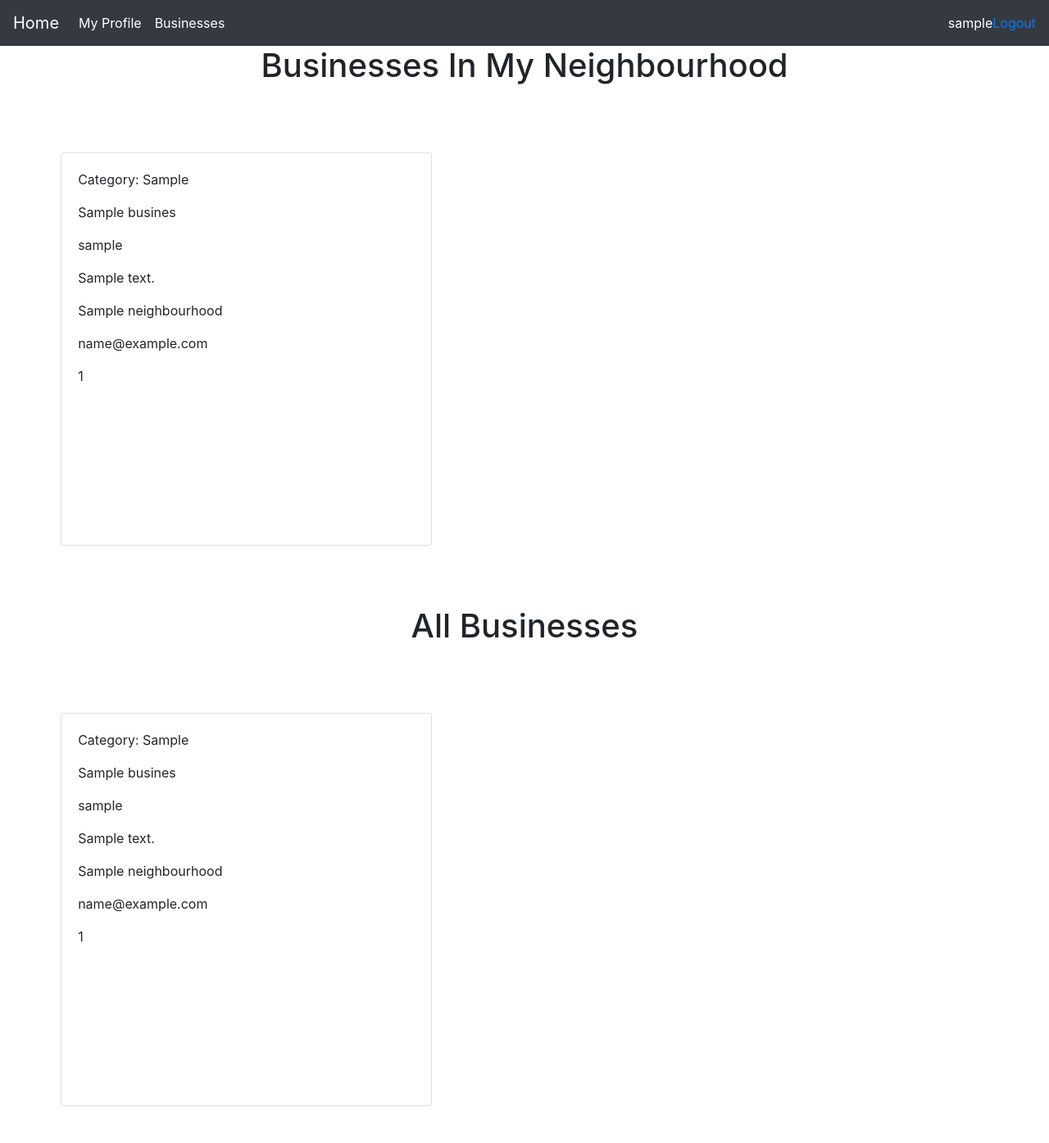
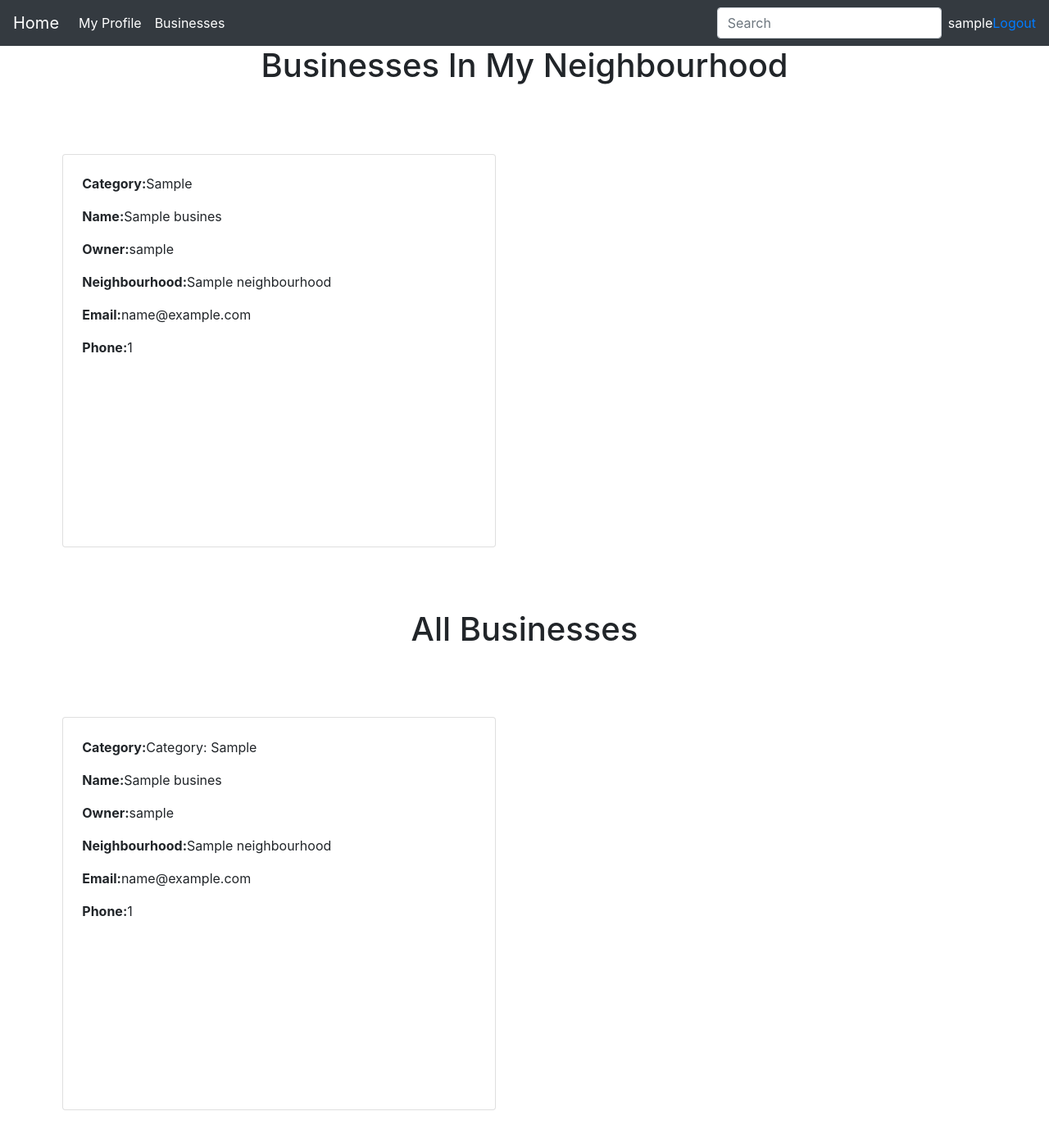
Before and after one commit to dancan-sandys/neighbourhoods, a Django app: page /businessses/ in a window 1280 px wide. Shown: the top 1395 px of the page at 82% size. Run offline with Django 3.2, Linux system fonts and the light colour scheme; a user stored in the database is signed in; tables that the repository leaves empty hold one stand-in row (values such as "Sample post"); some libraries are stand-ins or nearby versions.

Commit message:
add the search function and the search view

```diff
--- a/neigbour/models.py
+++ b/neigbour/models.py
@@ -50,5 +50,7 @@
     def deletebusiness(self):
         self.delete()
 
+    @classmethod
     def searchbusiness(cls, category):
         searchresults = cls.objects.filter(category = category)
+        return searchresults
--- a/neigbour/static/css/business.css
+++ b/neigbour/static/css/business.css
@@ -17,7 +17,7 @@
     height: 5vh;
 }
 
-form{
+.create{
     padding: 5%;
 }
 
@@ -25,3 +25,17 @@
 select{
     width: 20%;
 }
+img{
+    width: 100%;
+    height: 50vh;
+
+}
+
+.singlebusiness{
+    padding: 5%;
+}
+
+
+.message{
+    padding: 20% 10%;
+}
--- a/neigbour/templates/Business/businesses.html
+++ b/neigbour/templates/Business/businesses.html
@@ -11,13 +11,12 @@
 <div class="businesses">
     {%for business in ourbusinesses%}
     <div class="business card">
-        <p>Category: {{business.category}}</p>
-        <p>{{business.Name}}</p>
-        <p>{{business.owner.username}}</p>
-        <p>{{business.Description}}</p>
-        <p>{{business.Neighbourhood.Name}}</p>
-        <p>{{business.Email}}</p>
-        <p>{{business.Phone}}</p>
+        <p><strong>Category:</strong>{{business.category}}</p>
+        <p><strong>Name:</strong>{{business.Name}}</p>
+        <p><strong>Owner:</strong>{{business.owner.username}}</p>
+        <p><strong>Neighbourhood:</strong>{{business.Neighbourhood.Name}}</p>
+        <p><strong>Email:</strong>{{business.Email}}</p>
+        <p><strong>Phone:</strong>{{business.Phone}}</p>
 
     </div>
     {%endfor%}
@@ -27,13 +26,12 @@
 <div class="businesses">
     {%for business in businesses%}
     <div class="business card">
-        <p>Category: {{business.category}}</p>
-        <p>{{business.Name}}</p>
-        <p>{{business.owner.username}}</p>
-        <p>{{business.Description}}</p>
-        <p>{{business.Neighbourhood.Name}}</p>
-        <p>{{business.Email}}</p>
-        <p>{{business.Phone}}</p>
+        <p><strong>Category:</strong>Category: {{business.category}}</p>
+        <p><strong>Name:</strong>{{business.Name}}</p>
+        <p><strong>Owner:</strong>{{business.owner.username}}</p>
+        <p><strong>Neighbourhood:</strong>{{business.Neighbourhood.Name}}</p>
+        <p><strong>Email:</strong>{{business.Email}}</p>
+        <p><strong>Phone:</strong>{{business.Phone}}</p>
 
     </div>
     {%endfor%}
--- a/neigbour/templates/Business/create.html
+++ b/neigbour/templates/Business/create.html
@@ -8,7 +8,7 @@
 
 {%endblock%}
 
-<form action="" class="text-center" method="POST" enctype="multipart/form-data">
+<form action="" class="text-center create" method="POST" enctype="multipart/form-data">
     {%csrf_token%}
 
     <h1>Add A Business</h1>
--- a/neigbour/templates/navbar.html
+++ b/neigbour/templates/navbar.html
@@ -1,6 +1,7 @@
 <nav class="navbar navbar-expand-lg navbar-light bg-dark">
   <a class="navbar-brand text-white" href="{%url 'home'%}">Home</a>
-    <button class="navbar-toggler" type="button" data-toggle="collapse" data-target="#navbarText" aria-controls="navbarText" aria-expanded="false" aria-label="Toggle navigation">
+  <button class="navbar-toggler" type="button" data-toggle="collapse" data-target="#navbarText"
+    aria-controls="navbarText" aria-expanded="false" aria-label="Toggle navigation">
     <span class="navbar-toggler-icon"></span>
   </button>
   <div class="collapse navbar-collapse" id="navbarText">
@@ -13,6 +14,11 @@
       </li>
 
     </ul>
+
+    <form class="form-inline my-2 my-lg-0" action="{% url 'search' %}" role="search">
+      <input class="form-control mr-sm-2" type="search" placeholder="Search" name="category" aria-label="Search">
+    </form>
+
     <span class="navbar-text text-white">
       {{request.user}}
     </span>
--- a/neigbour/urls.py
+++ b/neigbour/urls.py
@@ -14,6 +14,7 @@
     url(r'businessses/$', views.businesses, name = 'businesses'),
     url(r'accounts/create/$', views.createaccount, name='createaccount'),
     url(r'business/create/$',views.createbusiness, name='createbusiness'),
-    url(r'business/single/(\d+)$', views.singlebusiness, name='single_business')
+    url(r'business/single/(\d+)$', views.singlebusiness, name='single_business'),
+    url(r'search/$', views.searchbusiness, name='search')
 
 ]
--- a/neigbour/views.py
+++ b/neigbour/views.py
@@ -109,3 +109,20 @@
 
 
     return render(request, 'Business/create.html',{"form":form, "neighbourhoods":neighbourhoods})
+
+def searchbusiness(request):
+    if 'category' in request.GET and request.GET['category']:
+        searchedcategory = request.GET.get("category")
+        searchresults = Business.searchbusiness(searchedcategory)
+        if searchresults:
+            return render(request,'search.html', {"results":searchresults})
+
+        else:
+            message = "Sorry! The category you entered is not yet available"
+
+            return render(request,'search.html',{"message":message})
+
+    else:
+        message = "Sorry! The category you entered is not yet available"
+
+        return render(request,'search.html',{"message":message})
```
Also changed, not shown: neigbour/templates/Business/single.html (+17 -10 lines), neigbour/templates/search.html (added, +27 -0 lines). Lines whose indentation alone changed are shown as unchanged.
